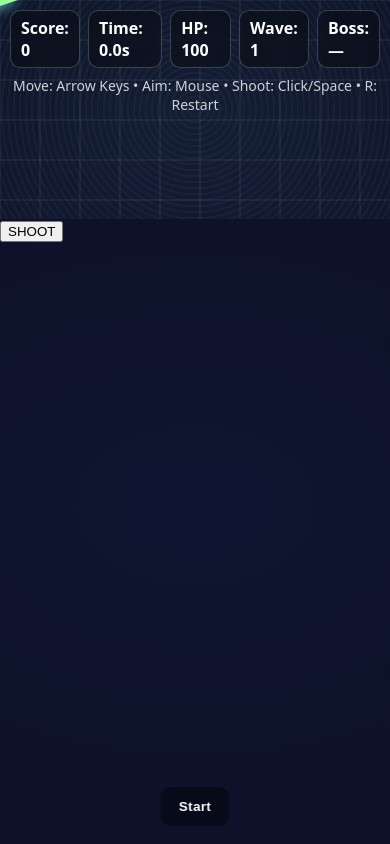
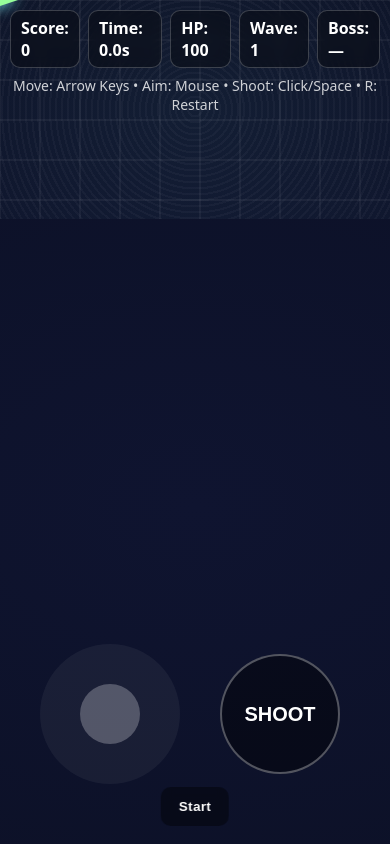
Before and after one commit to IsmailTP/game, a plain HTML site: page index.html in a window 390 px wide. Drawn offline with Linux system fonts and the light colour scheme.

Commit message:
Implement mobile controls in style.css
Added mobile controls for joystick and shoot button.

```diff
--- a/style.css
+++ b/style.css
@@ -76,3 +76,51 @@ html, body {
   backdrop-filter: blur(6px);
 }
 .btn:active { transform: translateX(-50%) scale(0.98); }
+
+/* MOBILE CONTROLS */
+#mobile-controls {
+  position: fixed;
+  bottom: 0;
+  left: 0;
+  width: 100%;
+  height: 100%;
+  pointer-events: none;
+}
+
+#joystick {
+  position: absolute;
+  bottom: 60px;
+  left: 40px;
+  width: 140px;
+  height: 140px;
+  background: rgba(255,255,255,0.05);
+  border-radius: 50%;
+  pointer-events: auto;
+  touch-action: none;
+}
+
+#stick {
+  position: absolute;
+  width: 60px;
+  height: 60px;
+  background: rgba(255,255,255,0.25);
+  border-radius: 50%;
+  top: 40px;
+  left: 40px;
+}
+
+#shootBtn {
+  position: absolute;
+  bottom: 70px;
+  right: 50px;
+  width: 120px;
+  height: 120px;
+  border-radius: 50%;
+  background: rgba(0,0,0,0.4);
+  border: 2px solid rgba(255,255,255,0.3);
+  color: #fff;
+  font-size: 20px;
+  font-weight: bold;
+  pointer-events: auto;
+  touch-action: none;
+}
```
